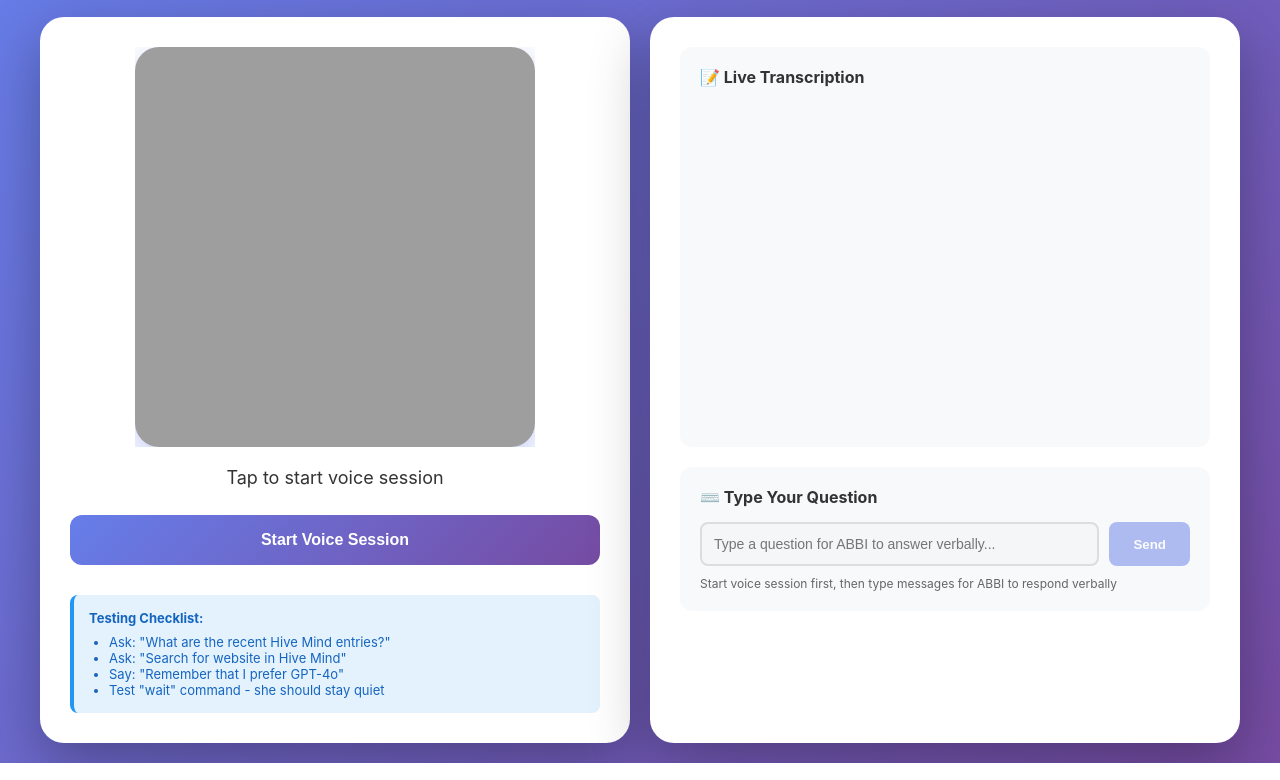
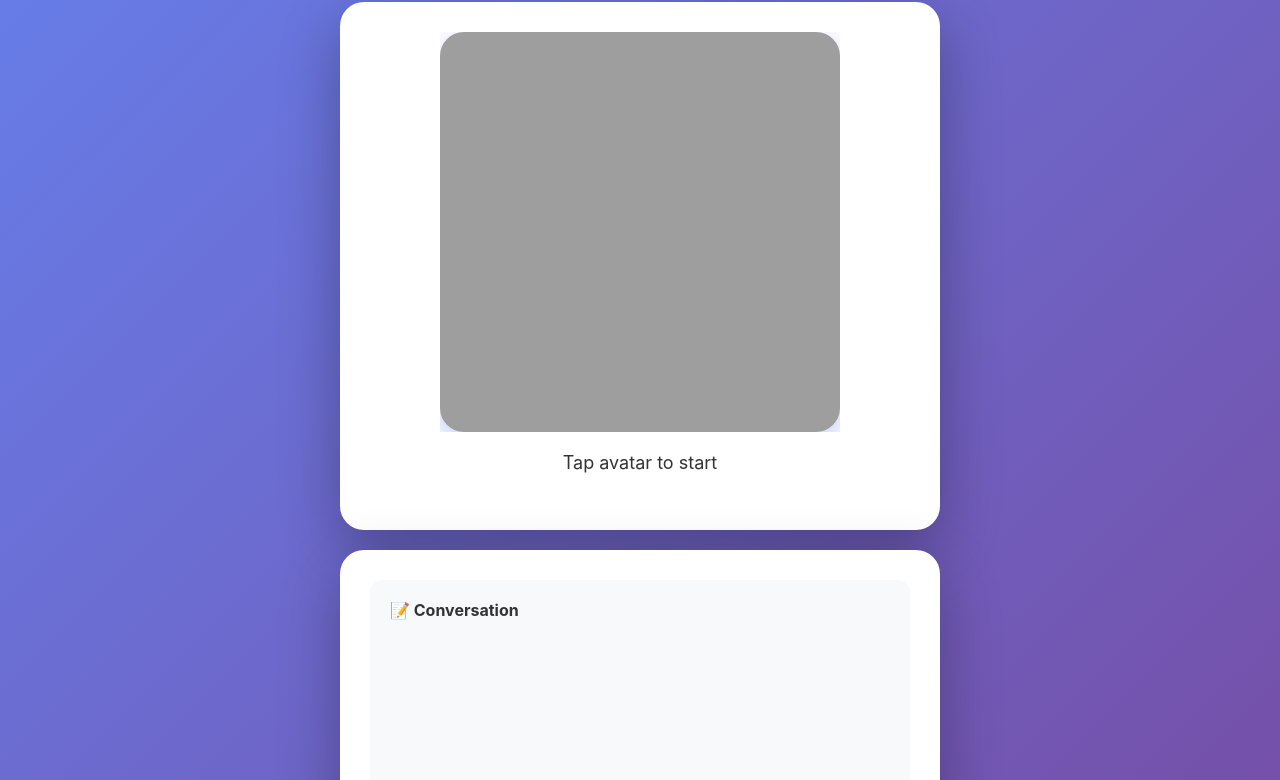
Before and after one commit to jstewartrr/abbi-20260106-core-v4, a plain HTML site: page test-abbi.html in a window 1280 px wide. Shown: the part 89-869 px from the top of the page. Drawn offline with Linux system fonts and the light colour scheme.

Commit message:
Optimize test page for iPhone - mobile-first layout
- Remove button and info box instructions
- Single column layout with avatar on top, transcription below
- Tap avatar to start/stop session
- Responsive sizing for mobile screens
- Cleaner, simpler interface for touch devices

```diff
--- a/test-abbi.html
+++ b/test-abbi.html
@@ -14,13 +14,14 @@
             font-family: -apple-system, BlinkMacSystemFont, 'Segoe UI', sans-serif;
             background: linear-gradient(135deg, #667eea 0%, #764ba2 100%);
             min-height: 100vh;
-            padding: 20px;
+            padding: 15px;
+            -webkit-tap-highlight-color: transparent;
         }
         .container {
-            max-width: 1200px;
+            max-width: 600px;
             margin: 0 auto;
-            display: grid;
-            grid-template-columns: 1fr 1fr;
+            display: flex;
+            flex-direction: column;
             gap: 20px;
         }
         .panel {
@@ -31,20 +32,21 @@
         }
         h1 {
             text-align: center;
-            color: #667eea;
+            color: white;
             margin-bottom: 10px;
-            grid-column: 1 / -1;
+            font-size: 24px;
         }
         .subtitle {
             text-align: center;
             color: white;
             margin-bottom: 20px;
             font-size: 14px;
-            grid-column: 1 / -1;
+            opacity: 0.9;
         }
         .avatar-wrapper {
-            width: 400px;
-            height: 400px;
+            width: 100%;
+            max-width: 400px;
+            aspect-ratio: 1;
             margin: 0 auto 20px;
             cursor: pointer;
             transition: transform 0.3s ease;
@@ -75,35 +77,12 @@
             margin-bottom: 20px;
             min-height: 28px;
         }
-        .btn {
-            width: 100%;
-            padding: 16px;
-            background: linear-gradient(135deg, #667eea 0%, #764ba2 100%);
-            color: white;
-            border: none;
-            border-radius: 12px;
-            font-size: 16px;
-            font-weight: 600;
-            cursor: pointer;
-            transition: transform 0.2s ease, box-shadow 0.2s ease;
-            margin-bottom: 10px;
-        }
-        .btn:hover {
-            transform: translateY(-2px);
-            box-shadow: 0 10px 20px rgba(102, 126, 234, 0.4);
-        }
-        .btn:active {
-            transform: translateY(0);
-        }
-        .btn:disabled {
-            opacity: 0.5;
-            cursor: not-allowed;
-        }
         .transcription-box {
             background: #f8f9fa;
             border-radius: 12px;
             padding: 20px;
-            height: 400px;
+            min-height: 300px;
+            max-height: 50vh;
             overflow-y: auto;
             margin-bottom: 20px;
         }
@@ -144,12 +123,7 @@
         .text-input-box {
             background: #f8f9fa;
             border-radius: 12px;
-            padding: 20px;
-        }
-        .text-input-box h3 {
-            color: #333;
-            margin-bottom: 15px;
-            font-size: 16px;
+            padding: 15px;
         }
         .text-input-form {
             display: flex;
@@ -182,28 +156,6 @@
             opacity: 0.5;
             cursor: not-allowed;
         }
-        .info-box {
-            background: #e3f2fd;
-            border-left: 4px solid #2196f3;
-            padding: 15px;
-            margin-top: 20px;
-            border-radius: 8px;
-            font-size: 13px;
-            color: #1565c0;
-        }
-        .info-box strong {
-            display: block;
-            margin-bottom: 8px;
-        }
-        .info-box ul {
-            margin-left: 20px;
-            margin-top: 8px;
-        }
-        @media (max-width: 768px) {
-            .container {
-                grid-template-columns: 1fr;
-            }
-        }
     </style>
 </head>
 <body>
@@ -211,7 +163,7 @@
     <div class="subtitle">abbi-openai • GPT-4o + MCP Tools</div>
 
     <div class="container">
-        <!-- Left Panel: Voice Control -->
+        <!-- Avatar Panel -->
         <div class="panel">
             <div class="avatar-wrapper" id="abbiAvatar" onclick="toggleABBI()">
                 <video id="abbiVideo"
@@ -223,40 +175,24 @@
                 </video>
             </div>
 
-            <div class="status-text" id="abbiStatus">Tap to start voice session</div>
-
-            <button class="btn" id="toggleBtn" onclick="toggleABBI()">Start Voice Session</button>
-
-            <div class="info-box">
-                <strong>Testing Checklist:</strong>
-                <ul>
-                    <li>Ask: "What are the recent Hive Mind entries?"</li>
-                    <li>Ask: "Search for website in Hive Mind"</li>
-                    <li>Say: "Remember that I prefer GPT-4o"</li>
-                    <li>Test "wait" command - she should stay quiet</li>
-                </ul>
-            </div>
+            <div class="status-text" id="abbiStatus">Tap avatar to start</div>
         </div>
 
-        <!-- Right Panel: Transcription & Text Input -->
+        <!-- Transcription Panel -->
         <div class="panel">
             <div class="transcription-box" id="transcriptionBox">
-                <h3>📝 Live Transcription</h3>
+                <h3>📝 Conversation</h3>
                 <div id="transcripts"></div>
             </div>
 
             <div class="text-input-box">
-                <h3>⌨️ Type Your Question</h3>
                 <div class="text-input-form">
                     <input type="text"
                            id="textInput"
                            class="text-input"
-                           placeholder="Type a question for ABBI to answer verbally..."
+                           placeholder="Type to ABBI..."
                            disabled>
                     <button class="send-btn" id="sendBtn" onclick="sendTextMessage()" disabled>Send</button>
-                </div>
-                <div style="font-size: 12px; color: #666; margin-top: 10px;">
-                    Start voice session first, then type messages for ABBI to respond verbally
                 </div>
             </div>
         </div>
@@ -329,7 +265,6 @@
         window.toggleABBI = async function() {
             const avatar = document.getElementById('abbiAvatar');
             const status = document.getElementById('abbiStatus');
-            const toggleBtn = document.getElementById('toggleBtn');
             const textInput = document.getElementById('textInput');
             const sendBtn = document.getElementById('sendBtn');
 
@@ -350,17 +285,15 @@
 
                 abbiConversation = null;
                 avatar.classList.remove('listening', 'speaking');
-                status.textContent = 'Tap to start voice session';
-                toggleBtn.textContent = 'Start Voice Session';
+                status.textContent = 'Tap avatar to start';
                 textInput.disabled = true;
                 sendBtn.disabled = true;
                 return;
             }
 
             try {
-                status.textContent = 'Connecting to ABBI...';
+                status.textContent = 'Connecting...';
                 avatar.classList.add('listening');
-                toggleBtn.disabled = true;
 
                 // Request microphone permission
                 await navigator.mediaDevices.getUserMedia({ audio: true });
@@ -381,11 +314,9 @@
                     },
                     onConnect: () => {
                         console.log('Connected');
-                        status.textContent = '✅ Connected - Speak or type';
+                        status.textContent = '🎙️ Listening...';
                         avatar.classList.remove('listening');
                         avatar.classList.add('speaking');
-                        toggleBtn.textContent = 'End Session';
-                        toggleBtn.disabled = false;
                         textInput.disabled = false;
                         sendBtn.disabled = false;
                     },
@@ -399,7 +330,7 @@
                     },
                     onDisconnect: () => {
                         console.log('Disconnected');
-                        status.textContent = 'Session ended';
+                        status.textContent = 'Tap avatar to start';
                         avatar.classList.remove('listening', 'speaking');
 
                         // Clear video stream
@@ -410,8 +341,6 @@
                         }
 
                         abbiConversation = null;
-                        toggleBtn.textContent = 'Start Voice Session';
-                        toggleBtn.disabled = false;
                         textInput.disabled = true;
                         sendBtn.disabled = true;
                     },
@@ -449,7 +378,7 @@
                     },
                     onError: (error) => {
                         console.error('ABBI error:', error);
-                        status.textContent = '❌ Error - Check console';
+                        status.textContent = '❌ Error - Tap to retry';
                         avatar.classList.remove('listening', 'speaking');
 
                         // Clear video stream
@@ -460,8 +389,6 @@
                         }
 
                         abbiConversation = null;
-                        toggleBtn.textContent = 'Start Voice Session';
-                        toggleBtn.disabled = false;
                         textInput.disabled = true;
                         sendBtn.disabled = true;
                     },
@@ -489,11 +416,8 @@
                     videoElement.srcObject = null;
                 }
 
-                toggleBtn.disabled = false;
-                toggleBtn.textContent = 'Start Voice Session';
-
                 if (error.name === 'NotAllowedError') {
-                    status.textContent = '❌ Microphone access denied';
+                    status.textContent = '❌ Microphone denied';
                 } else {
                     status.textContent = '❌ Connection failed';
                 }
```
